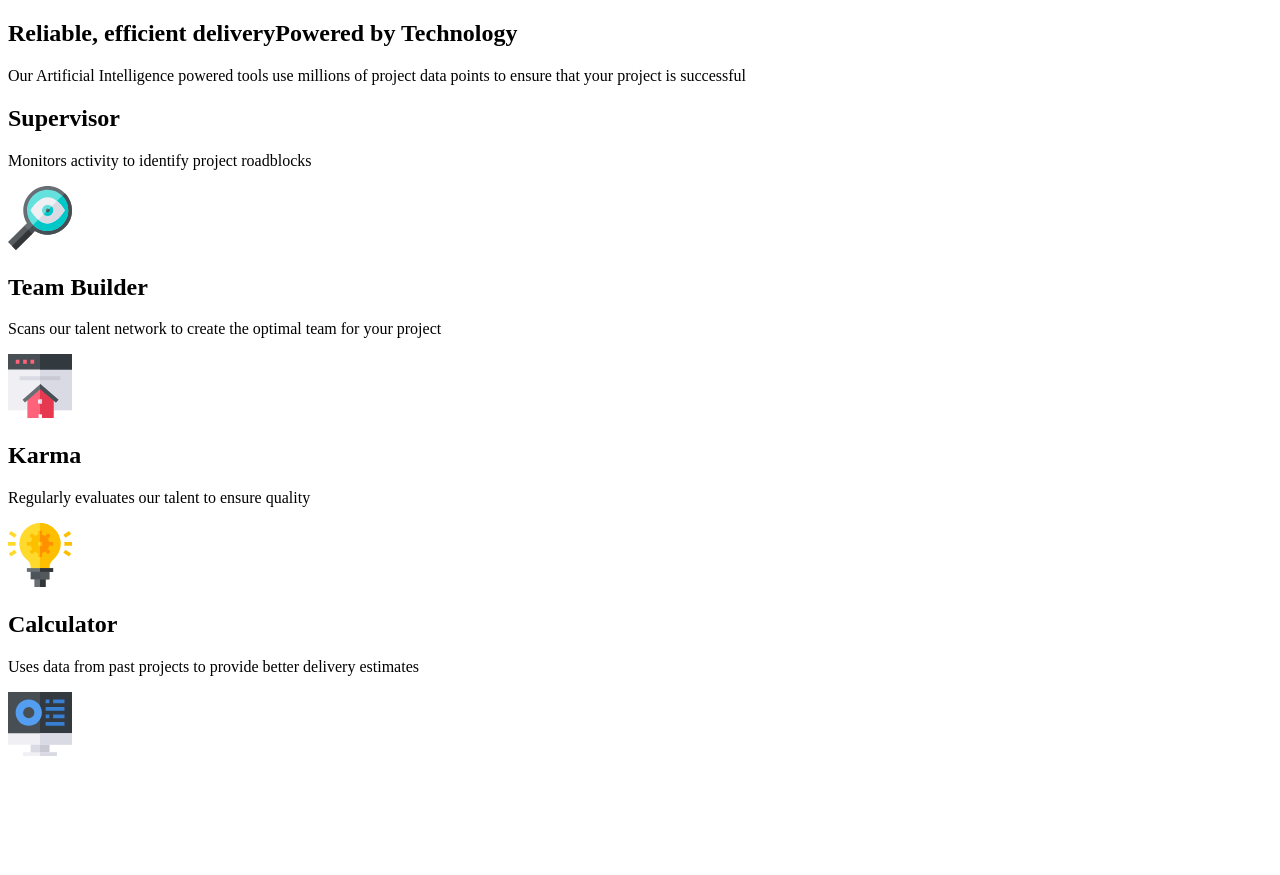
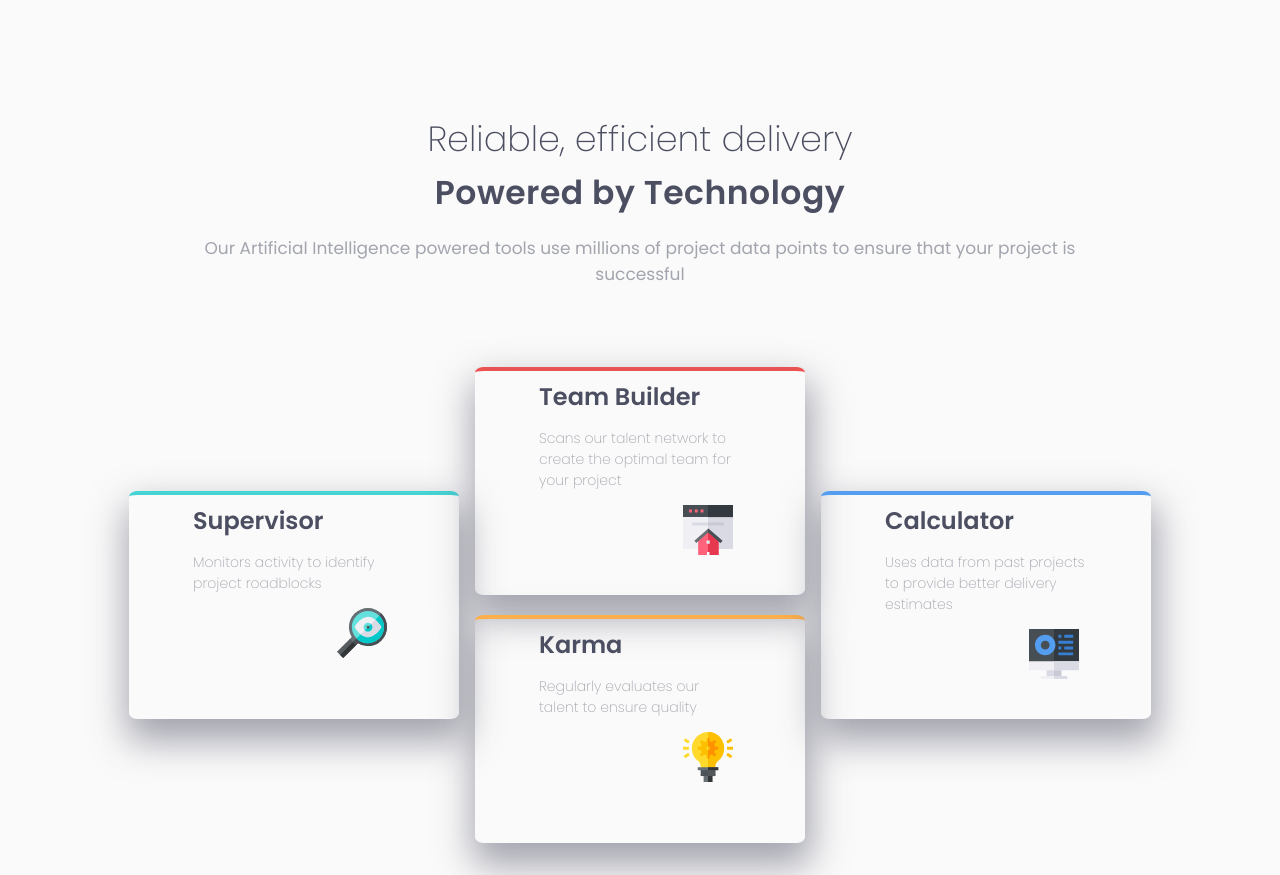
Before and after one commit to kristenwood123/four-card-feature, a plain HTML site: page index.html in a window 1280 px wide. Before the commit the page ends 800 px from the top, so only its background shows below. Drawn offline with Linux system fonts and the light colour scheme.

Commit message:
added sass

```diff
--- a/index.html
+++ b/index.html
@@ -3,52 +3,59 @@
 <head>
   <meta charset="UTF-8">
   <meta name="viewport" content="width=device-width, initial-scale=1.0">
-  <link rel="icon" type="image/png" sizes="32x32" href="./images/favicon-32x32.png">
+  <link rel="stylesheet" href="./sass/main.css">
   <style>
+    @import url('https://fonts.googleapis.com/css2?family=Poppins:wght@200;400;600&display=swap');
+  </style>
 
-  </style>
   </head>
+
   <body>
   <title>Four card feature</title>
   <section class="hero">
     <div class="hero__wrapper">
-      <h1 class="hero__heading">Reliable, efficient delivery<span>Powered by Technology</span></h1>
+      <h1 class="hero__heading">Reliable, efficient delivery<br><span> Powered by Technology</span></h1>
       <p class="hero__subheading">Our Artificial Intelligence powered tools use millions of project data points to ensure that your project is successful</p>
     </div>
   </section>
 
   <div class="bottom__cards">
-    <article class="bottom__card-feature card-supervisor">
-      <div class="bottom__card-wrapper">
+    <div class="bottom__cards-wrapper">
+
+      <article class="bottom__card-feature bottom__card-feature-supervisor">
+        <div class="bottom__card-wrapper card-supervisor">
             <h1 class="bottom__card-heading">Supervisor</h1>
             <p class="bottom__card-subheading">Monitors activity to identify project roadblocks</p>
             <img src="images/icon-supervisor.svg" alt="magnifying glass">
         </div>
       </article>
 
-    <article class="bottom__card-feature card-team-builder">
-      <div class="bottom__card-wrapper">
+      <article class="bottom__card-feature bottom__card-feature-builder">
+        <div class="bottom__card-wrapper card-builder">
             <h1 class="bottom__card-heading">Team Builder</h1>
             <p class="bottom__card-subheading">Scans our talent network to create the optimal team for your project</p>
             <img src="images/icon-team-builder.svg" alt="house">
         </div>
       </article>
 
-    <article class="bottom__card-feature card-karma">
-      <div class="bottom__card-wrapper">
+      <article class="bottom__card-feature bottom__card-feature-karma">
+        <div class="bottom__card-wrapper card-karma">
             <h1 class="bottom__card-heading">Karma</h1>
             <p class="bottom__card-subheading">Regularly evaluates our talent to ensure quality</p>
             <img src="images/icon-karma.svg" alt="light bulb">
         </div>
       </article>
 
-    <article class="bottom__card-feature card-calculator">
-      <div class="bottom__card-wrapper">
+      <article class="bottom__card-feature bottom__card-feature-calculator">
+        <div class="bottom__card-wrapper card-calculator">
             <h1 class="bottom__card-heading">Calculator</h1>
             <p class="bottom__card-subheading">Uses data from past projects to provide better delivery estimates</p>
             <img src="images/icon-calculator.svg" alt="computer">
         </div>
       </article>
+
+    </div>
+  </div>
 </div>
 
 
--- /dev/null
+++ b/sass/base.scss
@@ -0,0 +1,14 @@
+:root {
+--color-Red: hsl(0, 78%, 62%);
+--color-Cyan: hsl(180, 62%, 55%);
+--color-Orange: hsl(34, 97%, 64%);
+--color-Blue: hsl(212, 86%, 64%);
+
+--color-Very-Dark-Blue: hsl(234, 12%, 34%);
+--color-Grayish-Blue: hsl(229, 6%, 66%);
+--color-Very-Light-Gray: hsl(0, 0%, 98%);
+}
+
+html {
+  box-sizing: border-box;
+}
--- /dev/null
+++ b/sass/components.scss
@@ -0,0 +1,26 @@
+.bottom__card-feature {
+    padding: .5em 4em 1em 4em;
+    border-radius: 2.5%;
+    box-shadow: 2px 18px 36px 4px rgba(76,78,97,0.5);
+  -webkit-box-shadow: 2px 18px 36px 4px rgba(76,78,97,0.5);
+  -moz-box-shadow: 2px 18px 36px 4px rgba(76,78,97,0.5);
+
+  &-supervisor {
+      border-top: 4px solid var(--color-Cyan);
+
+    }
+
+    &-builder {
+      border-top: 4px solid var(--color-Red);
+
+    }
+
+    &-karma {
+      border-top: 4px solid var(--color-Orange);
+
+    }
+
+    &-calculator {
+      border-top: 4px solid var(--color-Blue);
+    }
+}
--- /dev/null
+++ b/sass/layout.scss
@@ -0,0 +1,86 @@
+body {
+  margin: 0 auto;
+  // display: flex;
+  // // flex-direction: column;
+  // align-items: center;
+  padding: 2rem 0rem;
+}
+
+.hero__wrapper {
+  display: flex;
+  flex-direction: column;
+  text-align: center;
+}
+
+.hero {
+  &__heading {
+    margin-bottom: 0;
+    margin-top: 5rem;
+  }
+
+&__subheading {
+    max-width: 70%;
+    align-self: center;
+    margin-bottom: 5rem;
+  }
+}
+
+
+.bottom__cards {
+  margin: 0 auto;
+  display: flex;
+  justify-content: center;
+  align-items: center;
+}
+
+.bottom__cards-wrapper {
+  display: grid;
+  grid-column-gap: 1rem;
+  grid-row-gap: 20px;
+  grid-template-columns: repeat(3, 330px);
+  grid-template-rows: repeat(2, 1fr);
+  place-content: center;
+
+  @media screen and (max-width: 1070px) {
+    display: flex;
+    flex-direction: column;
+    flex-wrap: wrap;
+    max-width: 350px;
+
+    .bottom__card-wrapper {
+      height: 200px;
+    }
+  }
+}
+
+.bottom__card-feature {
+  height: 200px;
+  &-supervisor {
+    align-self: center;
+    grid-area: 1 / 1 / 3 / 2;
+  }
+
+  &-builder {
+    grid-area: 1 / 2 / 2 / 3;
+  }
+
+  &-karma {
+    grid-area: 2 / 2 / 3 / 3;
+  }
+
+  &-calculator {
+    align-self: center;
+    grid-area: 1 / 3 / 3 / 4;
+  }
+}
+
+.bottom__card {
+  &-heading{
+    margin: 0 auto;
+  }
+}
+
+img {
+  max-width: 50px;
+  padding-left: 9rem;
+}
--- /dev/null
+++ b/sass/main.scss
@@ -0,0 +1,4 @@
+@import 'base';
+@import 'typography';
+@import 'layout';
+@import 'components';
--- /dev/null
+++ b/sass/typography.scss
@@ -0,0 +1,33 @@
+body {
+  background-color: var(--color-Very-Light-Gray);
+  font-family: 'Poppins', sans-serif;
+  color: var(--color-Very-Dark-Blue);
+}
+
+.hero {
+  &__heading {
+    font-weight: 200;
+    font-size: 35px;
+  }
+
+  span {
+    font-weight: 600;
+    font-size: 33px;
+    letter-spacing: .5px;
+
+  }
+
+  &__subheading {
+    font-weight: 400;
+    font-size: 17px;
+    color: var(--color-Grayish-Blue);
+  }
+}
+
+.bottom__card {
+  &-subheading {
+    color: var(--color-Grayish-Blue);
+    font-weight: 200;
+    font-size: 14px;
+  }
+}
```
Also changed, not shown: css/main.css (added), sass/base.css (added), sass/components.css (added), sass/layout.css (added), sass/main.css (added), sass/typography.css (added), 5 other files. Lines whose indentation alone changed are shown as unchanged.
